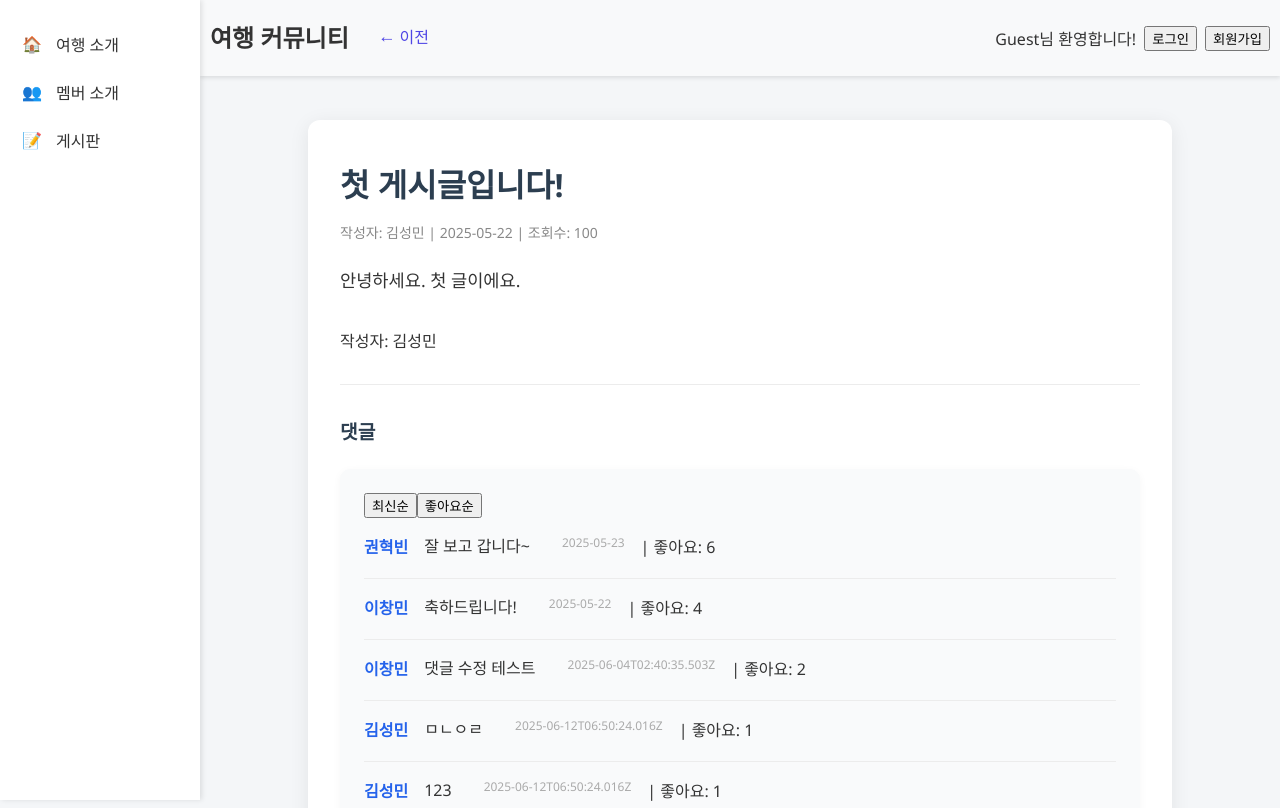
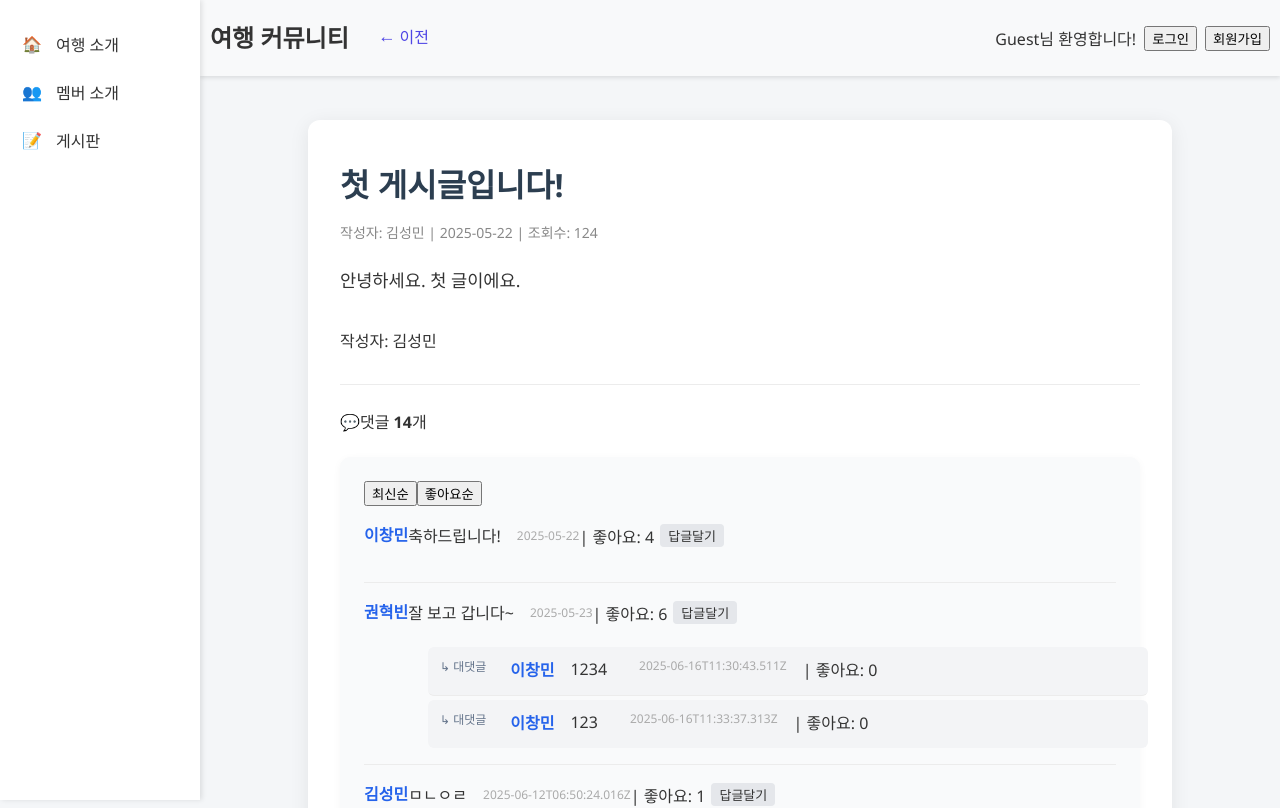
Before and after one commit to 6ReactTeamproject/test, a React (Vite) app: page /post/1 in a window 1280 px wide. Shown: the top 808 px of the page. Built offline with nearby package versions, Linux system fonts and the light colour scheme; no server answers; data requests are answered from the project's data file.

Commit message:
대댓글 기능 추가 / 댓글수 표시

```diff
--- a/src/components/Comment/CommentForm.jsx
+++ b/src/components/Comment/CommentForm.jsx
@@ -5,7 +5,13 @@ import FormButton from "../common/FormButton";
 import { MESSAGES } from "../../constants";
 import "../../styles/form.css";
 
-export default function CommentForm({ currentUser, id, setComments }) {
+export default function CommentForm({
+  currentUser,
+  id,
+  setComments,
+  onCancel,
+  parentId,
+}) {
   const [values, setValues] = useState({ text: "" });
 
   const handleChange = (e) => {
@@ -28,12 +34,16 @@ export default function CommentForm({ currentUser, id, setComments }) {
       text: values.text,
       postId: id,
       userId: currentUser.id,
+      parentId: parentId || null,
       createdAt: new Date().toISOString(),
       likes: 0,
       likedUserIds: [],
     }).then((newComment) => {
       setComments((prev) => [...prev, newComment]);
       reset();
+      if (onCancel) {
+        onCancel();
+      }
     });
   };
 
@@ -43,11 +53,20 @@ export default function CommentForm({ currentUser, id, setComments }) {
         name="text"
         value={values.text}
         onChange={handleChange}
-        placeholder="댓글을 입력하세요"
+        placeholder={parentId ? "답글을 입력하세요" : "댓글을 입력하세요"}
       />
       <FormButton type="submit" className="add-button">
-        댓글 작성
+        {parentId ? "답글 작성" : "댓글 작성"}
       </FormButton>
+      {onCancel && (
+        <FormButton
+          type="button"
+          onClick={onCancel}
+          style={{ marginLeft: "8" }}
+        >
+          취소
+        </FormButton>
+      )}
     </form>
   );
 }
--- a/src/components/Comment/CommentList.jsx
+++ b/src/components/Comment/CommentList.jsx
@@ -2,6 +2,7 @@ import { useState } from "react";
 import CommentEditForm from "./CommentEditForm";
 import CommentActions from "./CommentActions";
 import LikeButton from "./LikeButton";
+import CommentForm from "./CommentForm";
 import { apiPatch } from "../../api/fetch";
 import "../../styles/comment.css";
 
@@ -13,6 +14,13 @@ export default function CommentList({
 }) {
   const [editingCommentId, setEditingCommentId] = useState(null);
   const [sortType, setSortType] = useState("likes");
+
+  const parentComments = comments.filter((c) => !c.parentId);
+
+  const getReplies = (parentId) =>
+    comments.filter((c) => c.parentId === parentId);
+
+  const [replyTo, setReplyTo] = useState(null);
 
   const handleEdit = (comment) => {
     setEditingCommentId(comment.id);
@@ -72,21 +80,18 @@ export default function CommentList({
         <button onClick={() => setSortType("likes")}>좋아요순</button>
       </div>
 
-      {sortedComments.map((comment) => {
+      {parentComments.map((comment) => {
         const user = users.find((u) => String(u.id) === String(comment.userId));
         return (
-          <div className="comment-item" key={comment.id}>
+          <div
+            className="comment-item"
+            key={comment.id}
+            style={{ flexDirection: "column", alignItems: "flex-start" }}
+          >
+            <div style={{ display: "flex", alignItems: "center" }}>
               <span className="comment-author">
                 {user?.name || comment.authorName || comment.authorId}
               </span>
-            {editingCommentId === comment.id ? (
-              <CommentEditForm
-                comment={comment}
-                onSave={(newText) => handleSave(comment.id, newText)}
-                onCancel={() => setEditingCommentId(null)}
-              />
-            ) : (
-              <>
               <span className="comment-content">{comment.text}</span>
               <span className="comment-date">{comment.createdAt}</span>
               <span> | 좋아요: {comment.likes}</span>
@@ -104,9 +109,51 @@ export default function CommentList({
                   onEdit={handleEdit}
                   onDelete={handleDelete}
                 />
+                <button onClick={() => setReplyTo(comment.id)}>답글달기</button>
               </span>
-              </>
+            </div>
+            {replyTo === comment.id && (
+              <CommentForm
+                currentUser={currentUser}
+                id={comment.postId}
+                setComments={setComments}
+                parentId={comment.id}
+                onCancel={() => setReplyTo(null)}
+              />
             )}
+            <div style={{ marginLeft: 32, width: "100%" }}>
+              {getReplies(comment.id).map((reply) => {
+                const replyUser = users.find(
+                  (u) => String(u.id) === String(reply.userId)
+                );
+                return (
+                  <div className="reply-item comment-item" key={reply.id}>
+                    <span className="reply-label">↳ 대댓글</span>
+                    <span className="comment-author">
+                      {replyUser?.name || reply.authorName || reply.authorId}
+                    </span>
+                    <span className="comment-content">{reply.text}</span>
+                    <span className="comment-date">{reply.createdAt}</span>
+                    <span> | 좋아요: {reply.likes}</span>
+                    {currentUser && (
+                      <LikeButton
+                        comment={reply}
+                        currentUser={currentUser}
+                        onLike={handleLike}
+                      />
+                    )}
+                    <span className="comment-actions">
+                      <CommentActions
+                        comment={reply}
+                        currentUser={currentUser}
+                        onEdit={handleEdit}
+                        onDelete={handleDelete}
+                      />
+                    </span>
+                  </div>
+                );
+              })}
+            </div>
           </div>
         );
       })}
--- a/src/components/Post/PostDetail.jsx
+++ b/src/components/Post/PostDetail.jsx
@@ -65,7 +65,12 @@ function PostDetail() {
         navigate={navigate}
       />
       <hr />
-      <h3>댓글</h3>
+      <div className="comment-count-box">
+        <span className="comment-count-icon">💬</span>
+        <span className="comment-count-text">
+          댓글 <b>{comments.length}</b>개
+        </span>
+      </div>
       <CommentList
         comments={comments}
         setComments={setComments}
--- a/src/styles/comment.css
+++ b/src/styles/comment.css
@@ -62,3 +62,17 @@
   border-radius: 4px;
   margin-right: 6px;
 }
+
+.reply-item {
+  margin-left: 32px;
+  background: #f3f4f6;
+  border-radius: 6px;
+  padding: 10px 12px;
+  margin-top: 4px;
+}
+.reply-label {
+  font-size: 12px;
+  color: #64748b;
+  margin-right: 8px;
+  font-weight: 500;
+}
```
Also changed, not shown: db.json. Lines whose indentation alone changed are shown as unchanged.
